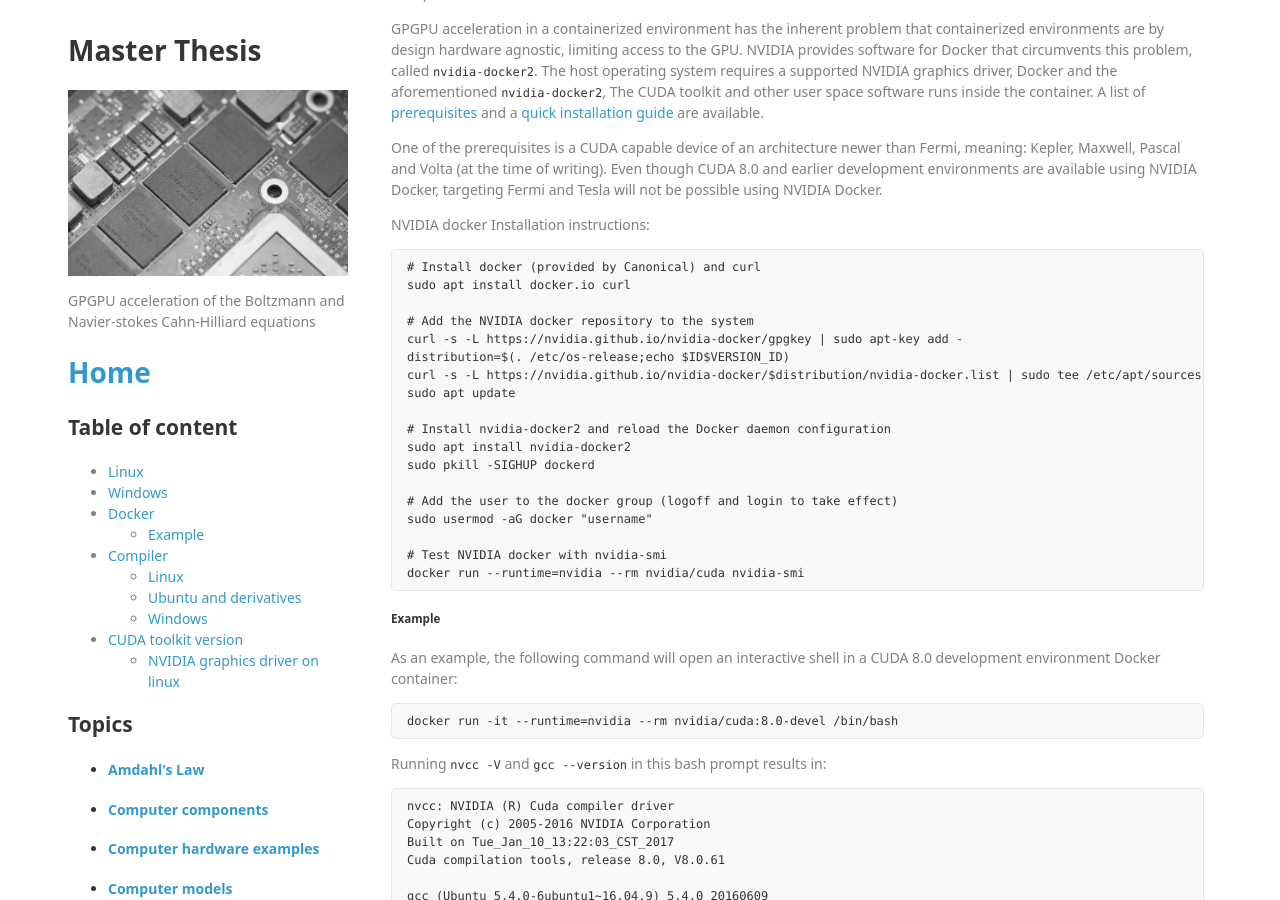
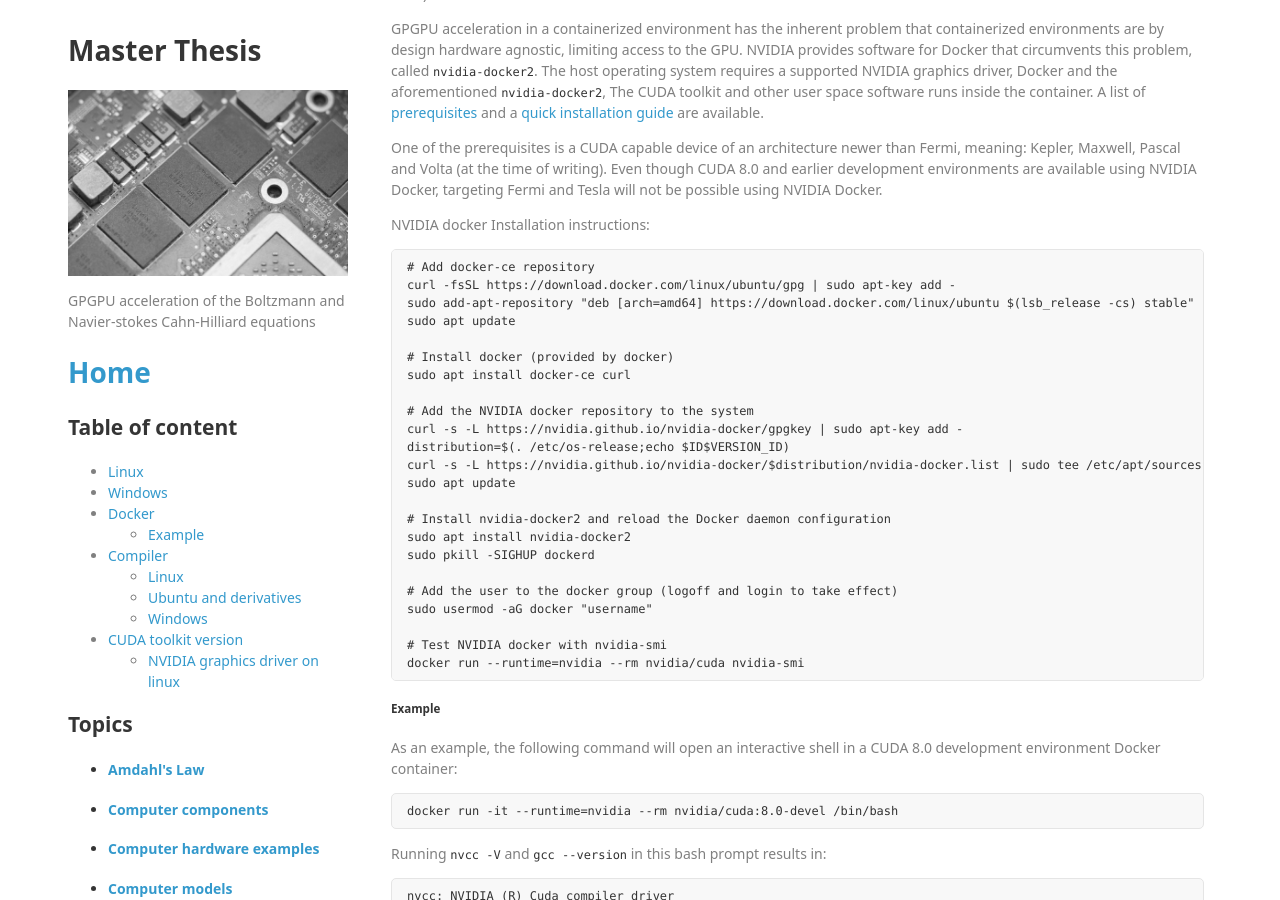
Before and after one commit to lucasbekker/lucasbekker.github.io, a Jekyll site: the page built from _sections/Cuda_installation.md, in a window 1280 px wide and 900 px high, scrolled down 1025 px. Built offline with Jekyll 4.4.1, drawn with Linux system fonts in a browser that asks for light colours; nearby versions of some CDN libraries.

Commit message:
Changed docker install instructions.

```diff
--- a/_sections/Cuda_installation.md
+++ b/_sections/Cuda_installation.md
@@ -38,8 +38,13 @@
 
 NVIDIA docker Installation instructions:
 
-    # Install docker (provided by Canonical) and curl
-    sudo apt install docker.io curl
+    # Add docker-ce repository
+    curl -fsSL https://download.docker.com/linux/ubuntu/gpg | sudo apt-key add -
+    sudo add-apt-repository "deb [arch=amd64] https://download.docker.com/linux/ubuntu $(lsb_release -cs) stable"
+    sudo apt update
+
+    # Install docker (provided by docker)
+    sudo apt install docker-ce curl
 
     # Add the NVIDIA docker repository to the system
     curl -s -L https://nvidia.github.io/nvidia-docker/gpgkey | sudo apt-key add -
```
